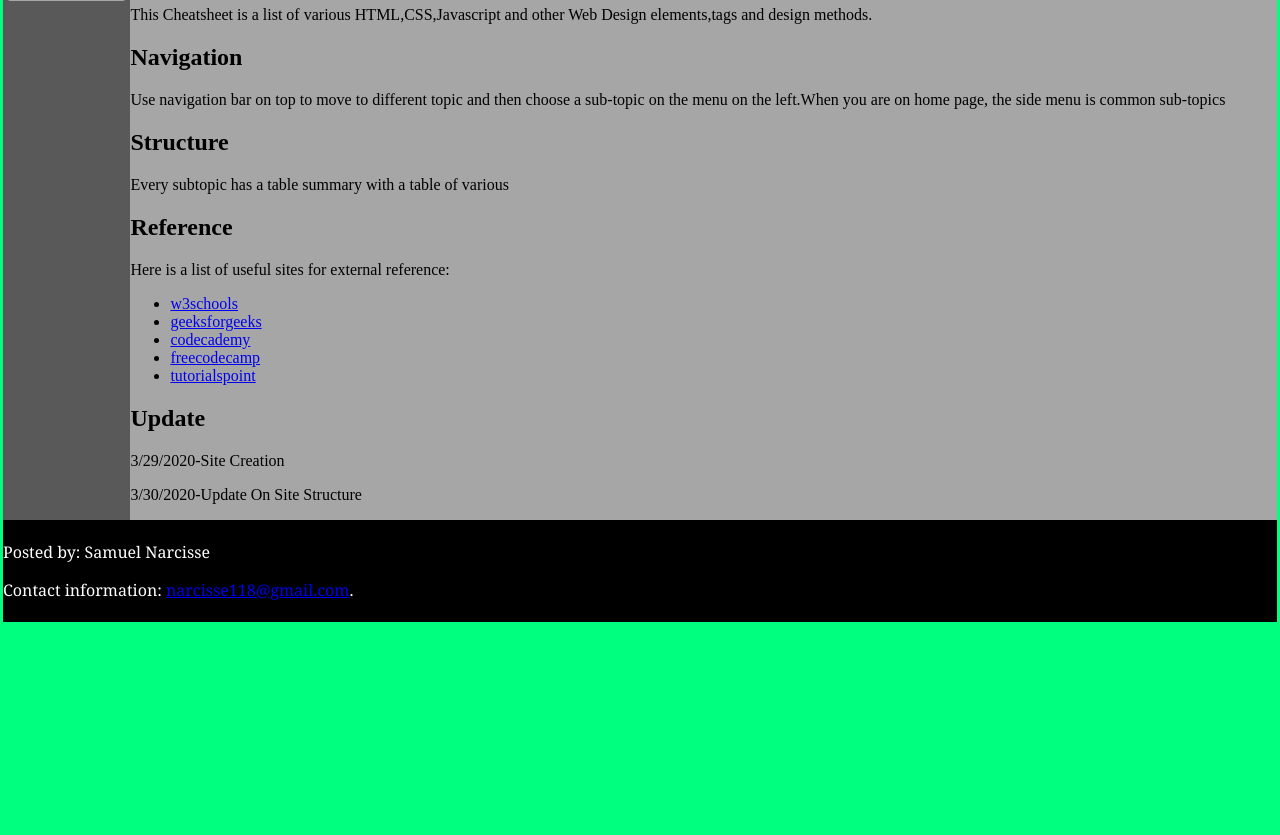
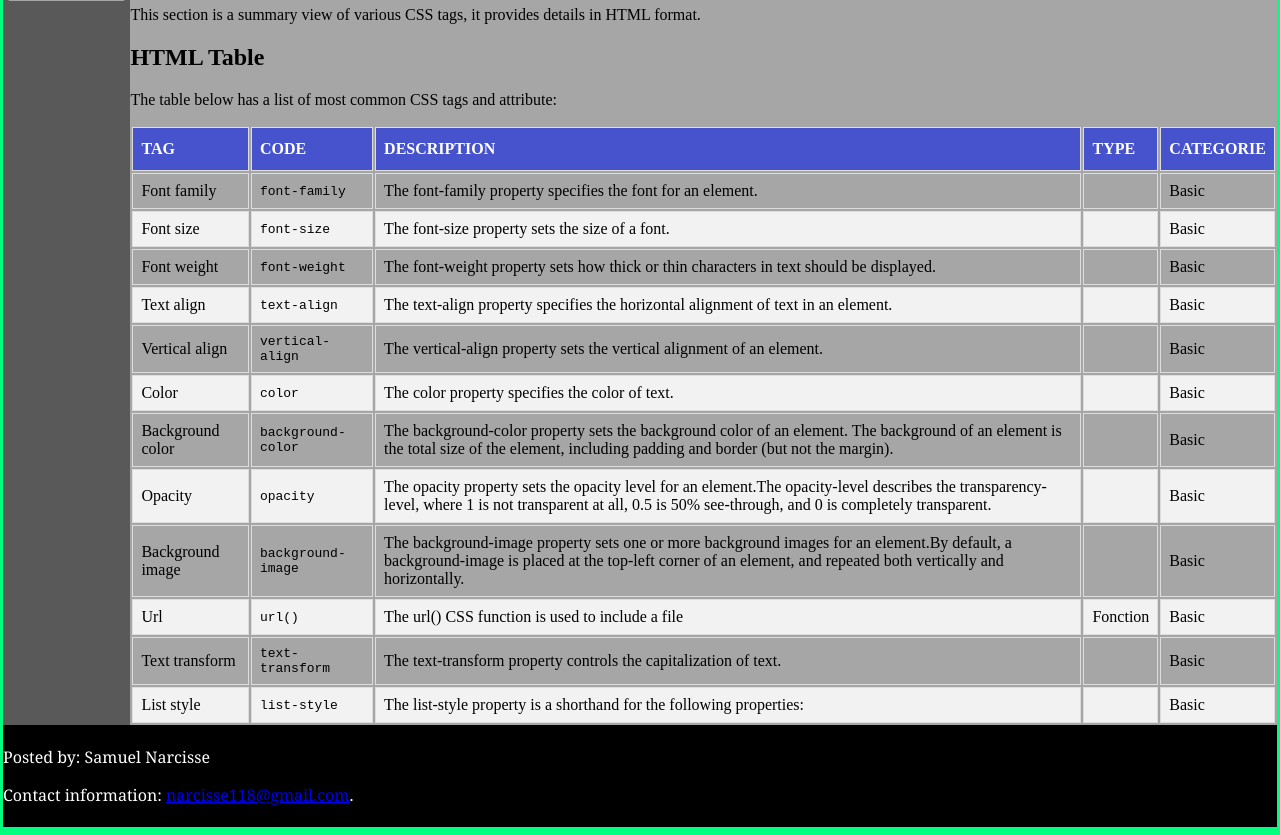
Before and after one commit to Weltgeist/CheatSheet, a plain HTML site: page css-home.html in a window 1280 px wide. Shown: the part 232-1067 px from the top of the page. Before the commit the page ends 862 px from the top, so only its background shows below. Drawn offline with Linux system fonts and the light colour scheme.

Commit message:
Added table entry to css-home

```diff
--- a/css-home.html
+++ b/css-home.html
@@ -33,31 +33,110 @@
 
       </div>
       <div class="content">
-        <h1>Cheatsheet summary</h1>
-        <p>This Cheatsheet is a list of various HTML,CSS,Javascript and other Web Design elements,tags and design methods.</p>
+        <h1>CSS summary</h1>
+        <p>This section is a summary view of various CSS tags, it provides details in HTML format.</p>
         <article>
-          <h2>Navigation</h2>
-          <p>Use navigation bar on top to move to different topic and then choose a sub-topic on the menu on the left.When you are on home page, the side menu is common sub-topics</p>
-        </article>
-        <article>
-          <h2>Structure</h2>
-          <p>Every subtopic has a table summary with a table of various </p>
-        </article>
-        <article>
-          <h2>Reference</h2>
-          <p>Here is a list of useful sites for external reference: </p>
-          <ul>
-            <li><a href="https://www.w3schools.com/default.asp" target="_blank">w3schools</a></li>
-            <li><a href="https://www.geeksforgeeks.org/" target="_blank">geeksforgeeks</a></li>
-            <li><a href="https://www.codecademy.com/learn" target="_blank">codecademy</a></li>
-            <li><a href="https://www.freecodecamp.org/learn" target="_blank">freecodecamp</a></li>
-            <li><a href="https://www.tutorialspoint.com/" target="_blank">tutorialspoint</a></li>
-          </ul>
-        </article>
-        <article>
-          <h2>Update</h2>
-          <p>3/29/2020-Site Creation</p>
-          <p>3/30/2020-Update On Site Structure</p>
+          <h2>HTML Table</h2>
+          <p>The table below has a list of most common CSS tags and attribute:</p>
+          <div class="table-container">
+            <table>
+              <thead>
+                <tr>
+                  <th scope="col">Tag</th>
+                  <th scope="col">Code</th>
+                  <th scope="col">Description</th>
+                  <th scope="col">Type</th>
+                  <th scope="col">Categorie</th>
+                </tr>
+              </thead>
+              <tbody>
+                <tr>
+                  <td class="col-left">Font family</td>
+                  <td class="col-code">font-family</td>
+                  <td class="col-description">The font-family property specifies the font for an element.</td>
+                  <td class="col-type"></td>
+                  <td class="col-categorie">Basic</td>
+                </tr>
+                <tr>
+                  <td class="col-left">Font size</td>
+                  <td class="col-code">font-size</td>
+                  <td class="col-description">The font-size property sets the size of a font.</td>
+                  <td class="col-type"></td>
+                  <td class="col-categorie">Basic</td>
+                </tr>
+                <tr>
+                  <td class="col-left">Font weight</td>
+                  <td class="col-code">font-weight</td>
+                  <td class="col-description">The font-weight property sets how thick or thin characters in text should be displayed.</td>
+                  <td class="col-type"></td>
+                  <td class="col-categorie">Basic</td>
+                </tr>
+                <tr>
+                  <td class="col-left">Text align</td>
+                  <td class="col-code">text-align</td>
+                  <td class="col-description">The text-align property specifies the horizontal alignment of text in an element.</td>
+                  <td class="col-type"></td>
+                  <td class="col-categorie">Basic</td>
+                </tr>
+                <tr>
+                  <td class="col-left">Vertical align</td>
+                  <td class="col-code">vertical-align</td>
+                  <td class="col-description">The vertical-align property sets the vertical alignment of an element.</td>
+                  <td class="col-type"></td>
+                  <td class="col-categorie">Basic</td>
+                </tr>
+                <tr>
+                  <td class="col-left">Color</td>
+                  <td class="col-code">color</td>
+                  <td class="col-description">The color property specifies the color of text.</td>
+                  <td class="col-type"></td>
+                  <td class="col-categorie">Basic</td>
+                </tr>
+                <tr>
+                  <td class="col-left">Background color</td>
+                  <td class="col-code">background-color</td>
+                  <td class="col-description">The background-color property sets the background color of an element. The background of an element is the total size of the element, including padding and border (but not the margin).</td>
+                  <td class="col-type"></td>
+                  <td class="col-categorie">Basic</td>
+                </tr>
+                <tr>
+                  <td class="col-left">Opacity</td>
+                  <td class="col-code">opacity</td>
+                  <td class="col-description">The opacity property sets the opacity level for an element.The opacity-level describes the transparency-level, where 1 is not transparent at all, 0.5 is 50% see-through, and 0 is completely transparent.</td>
+                  <td class="col-type"></td>
+                  <td class="col-categorie">Basic</td>
+                </tr>
+                <tr>
+                  <td class="col-left">Background image</td>
+                  <td class="col-code">background-image</td>
+                  <td class="col-description">The background-image property sets one or more background images for an element.By default, a background-image is placed at the top-left corner of an element, and repeated both vertically and horizontally.</td>
+                  <td class="col-type"></td>
+                  <td class="col-categorie">Basic</td>
+                </tr>
+                <tr>
+                  <td class="col-left">Url</td>
+                  <td class="col-code">url()</td>
+                  <td class="col-description">The url() CSS function is used to include a file</td>
+                  <td class="col-type">Fonction</td>
+                  <td class="col-categorie">Basic</td>
+                </tr>
+                <tr>
+                  <td class="col-left">Text transform</td>
+                  <td class="col-code">text-transform</td>
+                  <td class="col-description">The text-transform property controls the capitalization of text.</td>
+                  <td class="col-type"></td>
+                  <td class="col-categorie">Basic</td>
+                </tr>
+                <tr>
+                  <td class="col-left">List style</td>
+                  <td class="col-code">list-style</td>
+                  <td class="col-description">The list-style property is a shorthand for the following properties:</td>
+                  <td class="col-type"></td>
+                  <td class="col-categorie">Basic</td>
+                </tr>
+              </tbody>
+            </table>
+          </div>
         </article>
       </div>
 
```
